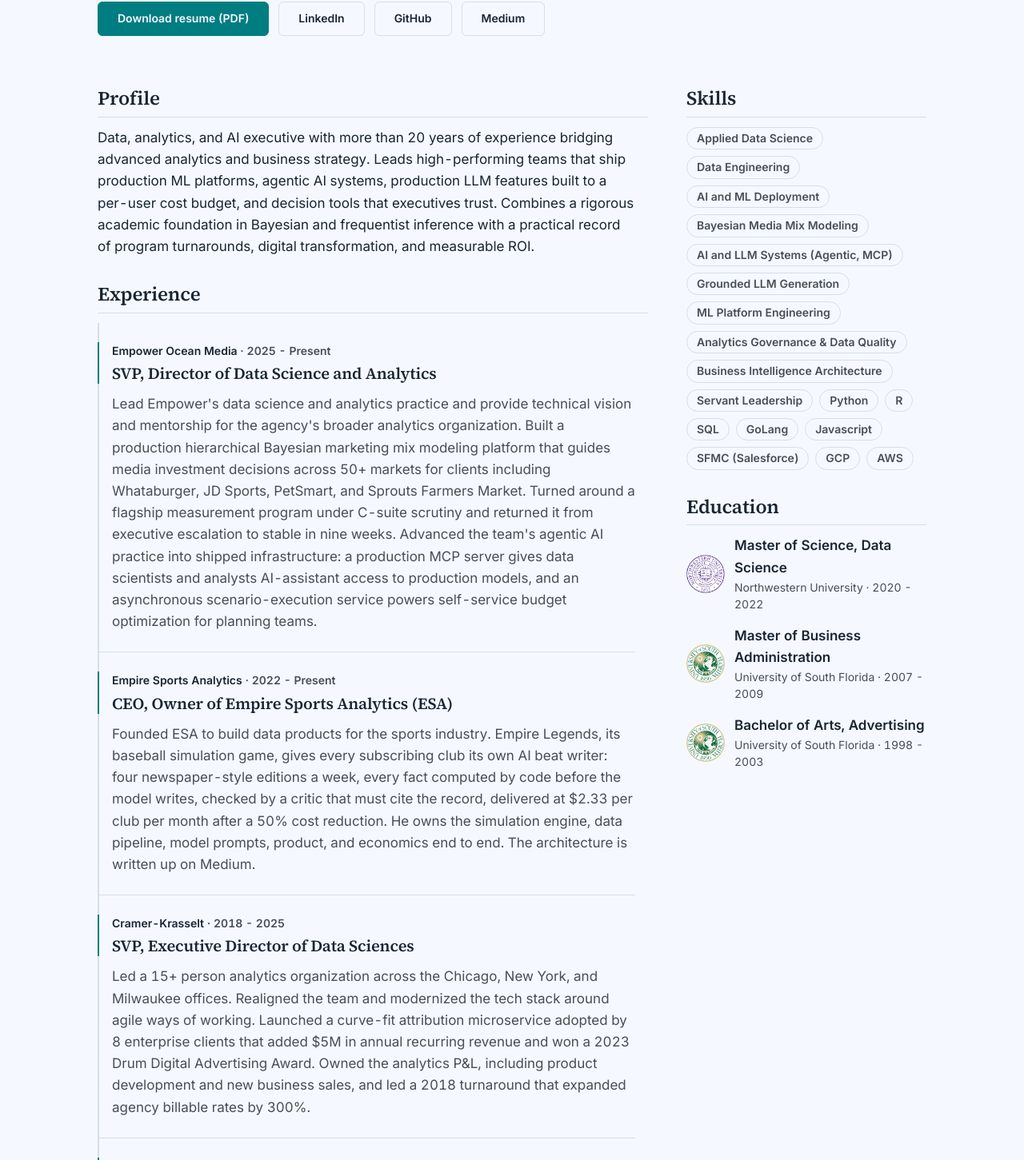
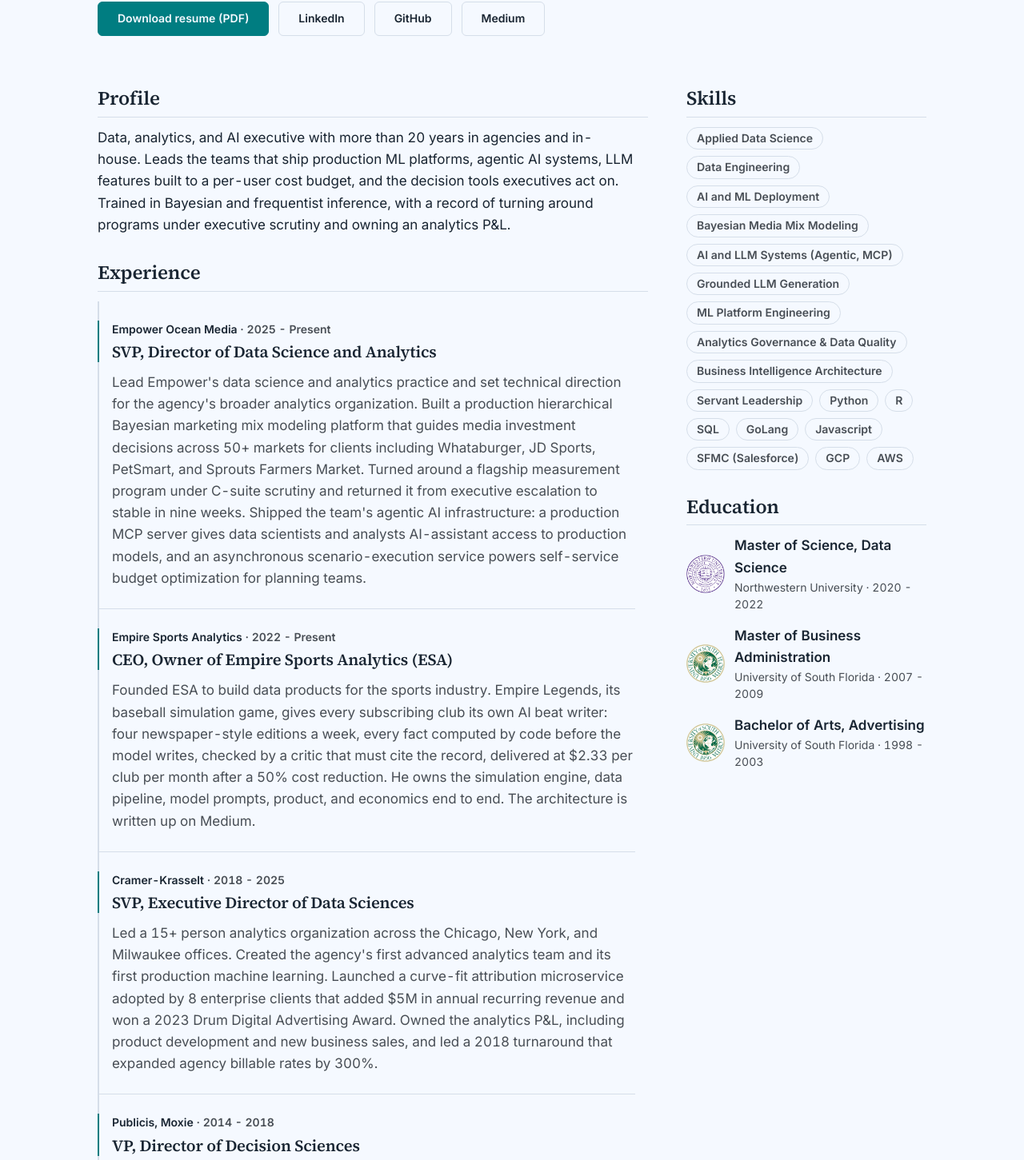
Before and after one commit to agentdanger/courtney-perigo-dotcom, a Vue app in the folder courtney-perigo-dotcom/: page /cv in a window 1280 px wide. Shown: the part 257-1708 px from the top of the page at 80% size. Built offline with nearby package versions, Linux system fonts and the light colour scheme.

Commit message:
CV page: profile and three bullet sentences matched to resume v8
The previous commit replaced the PDF only; the on-page text sync did not
apply. This commit carries it.

```diff
--- a/courtney-perigo-dotcom/src/views/Cv.vue
+++ b/courtney-perigo-dotcom/src/views/Cv.vue
@@ -61,11 +61,10 @@
 export default {
     data() {
         return {
-            resume_profile: "Data, analytics, and AI executive with more than 20 years of experience bridging \
-            advanced analytics and business strategy. Leads high-performing teams that ship \
-            production ML platforms, agentic AI systems, production LLM features built to a per-user cost budget, and decision tools that executives trust. \
-            Combines a rigorous academic foundation in Bayesian and frequentist \
-            inference with a practical record of program turnarounds, digital transformation, and measurable ROI.",
+            resume_profile: "Data, analytics, and AI executive with more than 20 years in agencies and in-house. \
+            Leads the teams that ship production ML platforms, agentic AI systems, LLM features built to a per-user cost budget, \
+            and the decision tools executives act on. Trained in Bayesian and frequentist inference, with a record of \
+            turning around programs under executive scrutiny and owning an analytics P&L.",
             resume_education: [
                 {
                     name: 'Northwestern University',
@@ -128,7 +127,7 @@ export default {
                     title: 'SVP, Director of Data Science and Analytics',
                     company: 'Empower Ocean Media',
                     date: '2025 - Present',
-                    description: 'Lead Empower\'s data science and analytics practice and provide technical vision and mentorship for the agency\'s broader analytics organization. Built a production hierarchical Bayesian marketing mix modeling platform that guides media investment decisions across 50+ markets for clients including Whataburger, JD Sports, PetSmart, and Sprouts Farmers Market. Turned around a flagship measurement program under C-suite scrutiny and returned it from executive escalation to stable in nine weeks. Advanced the team\'s agentic AI practice into shipped infrastructure: a production MCP server gives data scientists and analysts AI-assistant access to production models, and an asynchronous scenario-execution service powers self-service budget optimization for planning teams.'
+                    description: 'Lead Empower\'s data science and analytics practice and set technical direction for the agency\'s broader analytics organization. Built a production hierarchical Bayesian marketing mix modeling platform that guides media investment decisions across 50+ markets for clients including Whataburger, JD Sports, PetSmart, and Sprouts Farmers Market. Turned around a flagship measurement program under C-suite scrutiny and returned it from executive escalation to stable in nine weeks. Shipped the team\'s agentic AI infrastructure: a production MCP server gives data scientists and analysts AI-assistant access to production models, and an asynchronous scenario-execution service powers self-service budget optimization for planning teams.'
                 },
                 {
                     title: 'CEO, Owner of Empire Sports Analytics (ESA)',
@@ -140,7 +139,7 @@ export default {
                     title: 'SVP, Executive Director of Data Sciences',
                     company: 'Cramer-Krasselt',
                     date: '2018 - 2025',
-                    description: 'Led a 15+ person analytics organization across the Chicago, New York, and Milwaukee offices. Realigned the team and modernized the tech stack around agile ways of working. Launched a curve-fit attribution microservice adopted by 8 enterprise clients that added $5M in annual recurring revenue and won a 2023 Drum Digital Advertising Award. Owned the analytics P&L, including product development and new business sales, and led a 2018 turnaround that expanded agency billable rates by 300%.'
+                    description: 'Led a 15+ person analytics organization across the Chicago, New York, and Milwaukee offices. Created the agency\'s first advanced analytics team and its first production machine learning. Launched a curve-fit attribution microservice adopted by 8 enterprise clients that added $5M in annual recurring revenue and won a 2023 Drum Digital Advertising Award. Owned the analytics P&L, including product development and new business sales, and led a 2018 turnaround that expanded agency billable rates by 300%.'
                 },
                 {
                     title: 'VP, Director of Decision Sciences',
```
